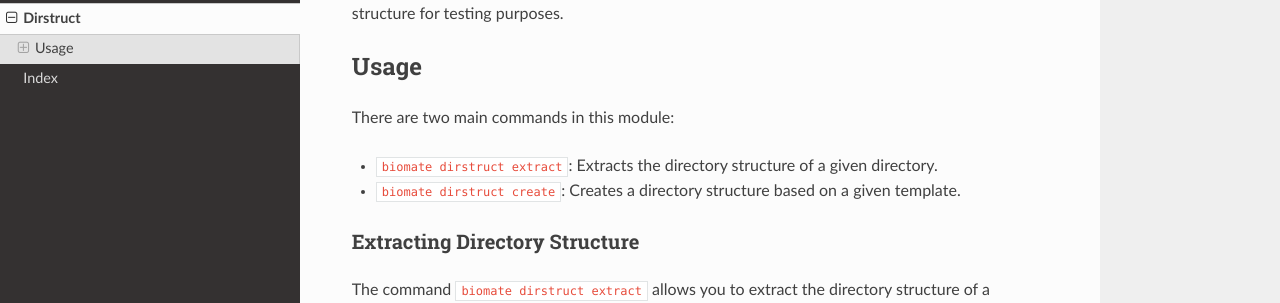
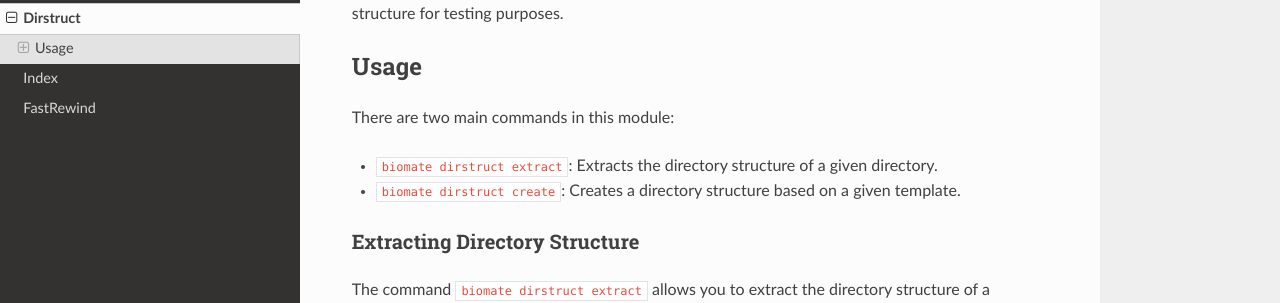
Before and after one commit to fagostini/BioMate, an MkDocs documentation site: the page built from docs/dirstruct.md, in a window 1280 px wide. Shown: the part 206-509 px from the top of the page. Built offline with MkDocs 1.6.1, drawn with Linux system fonts in a browser that asks for light colours; nearby versions of some CDN libraries.

Commit message:
docs: Update `mkdocs.yml`

```diff
--- a/mkdocs.yml
+++ b/mkdocs.yml
@@ -9,5 +9,6 @@ nav:
     - Blabber: blabber.md
     - Dirstruct: dirstruct.md
     - Index: index.md
+    - FastRewind: fastrewind.md
 theme:
   name: readthedocs
```
